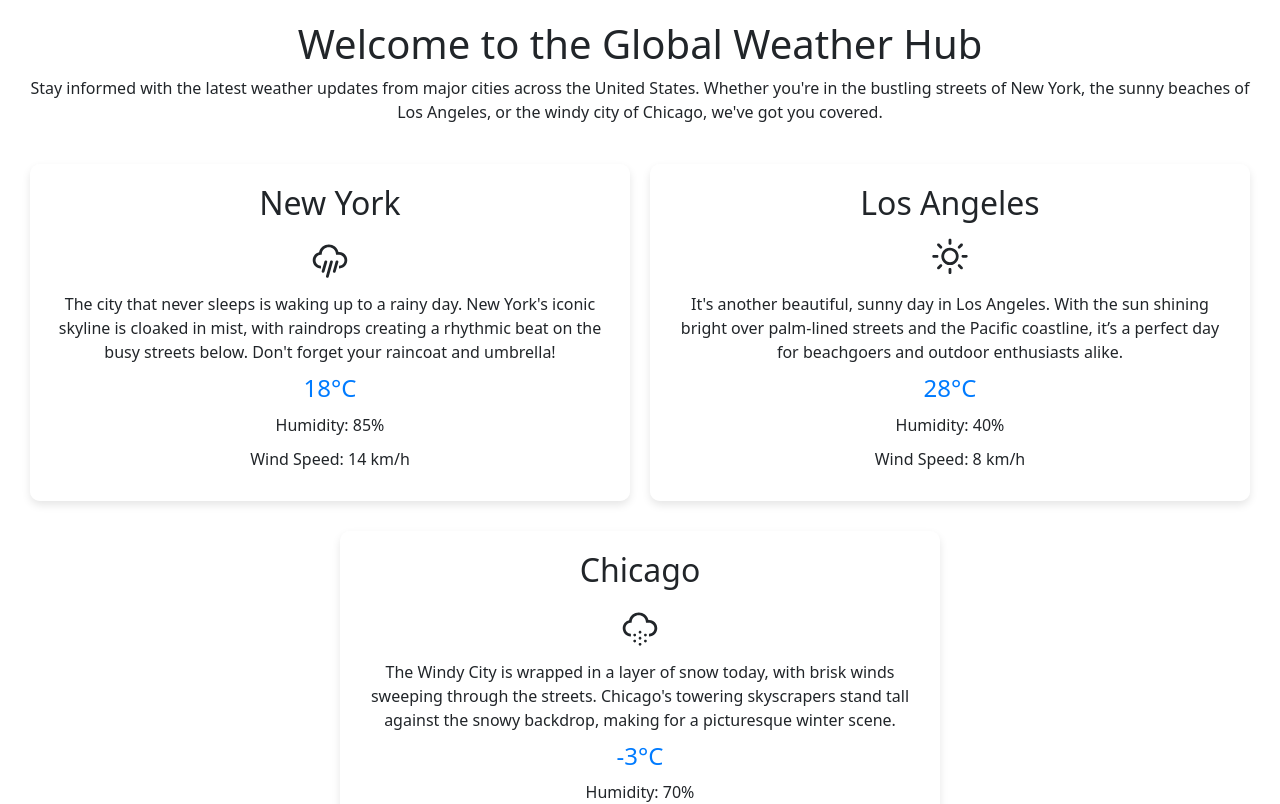
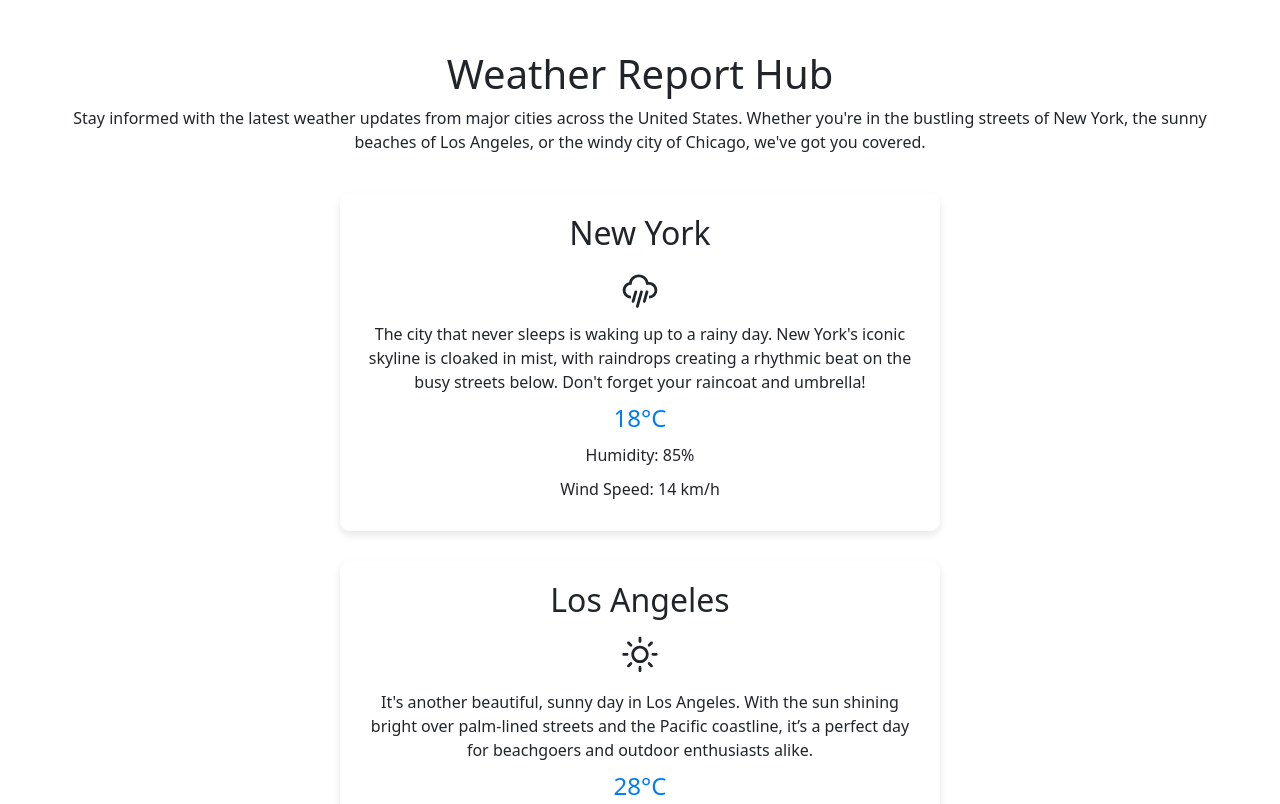
Before and after one commit to Annacletter/Weather-app, a React (Create React App) app in the folder weather-app/: page / in a window 1280 px wide. Shown: the top 804 px of the page. Built offline with nearby package versions, Linux system fonts and the light colour scheme.

Commit message:
landing page corrections

```diff
--- a/weather-app/src/components/LandingPage.js
+++ b/weather-app/src/components/LandingPage.js
@@ -1,10 +1,11 @@
 import React from 'react';
 import { WiDaySunny, WiRain, WiSnow } from 'react-icons/wi'; // Import icons
+import { Link } from 'react-router-dom'; // Ensure Link is imported from react-router-dom
 
 const LandingPage = () => {
   return (
     <div className="landing-page">
-      <h1>Welcome to the Global Weather Hub</h1>
+      <h1>Weather Report Hub</h1>
       <p>
         Stay informed with the latest weather updates from major cities across the United States. Whether you're in the bustling streets of New York, the sunny beaches of Los Angeles, or the windy city of Chicago, we've got you covered.
       </p>
--- a/weather-app/src/style.css
+++ b/weather-app/src/style.css
@@ -1,6 +1,22 @@
+/* styles.css */
 .landing-page {
   text-align: center;
-  padding: 20px;
+  padding: 50px;
+}
+
+.landing-page button {
+  display: inline-block;
+  margin-top: 20px;
+  padding: 10px 20px;
+  background-color: #007bff;
+  color: white;
+  border: none;
+  border-radius: 5px;
+  cursor: pointer;
+}
+
+.landing-page button:hover {
+  background-color: #0056b3;
 }
 
 .city-weather-container {
```
